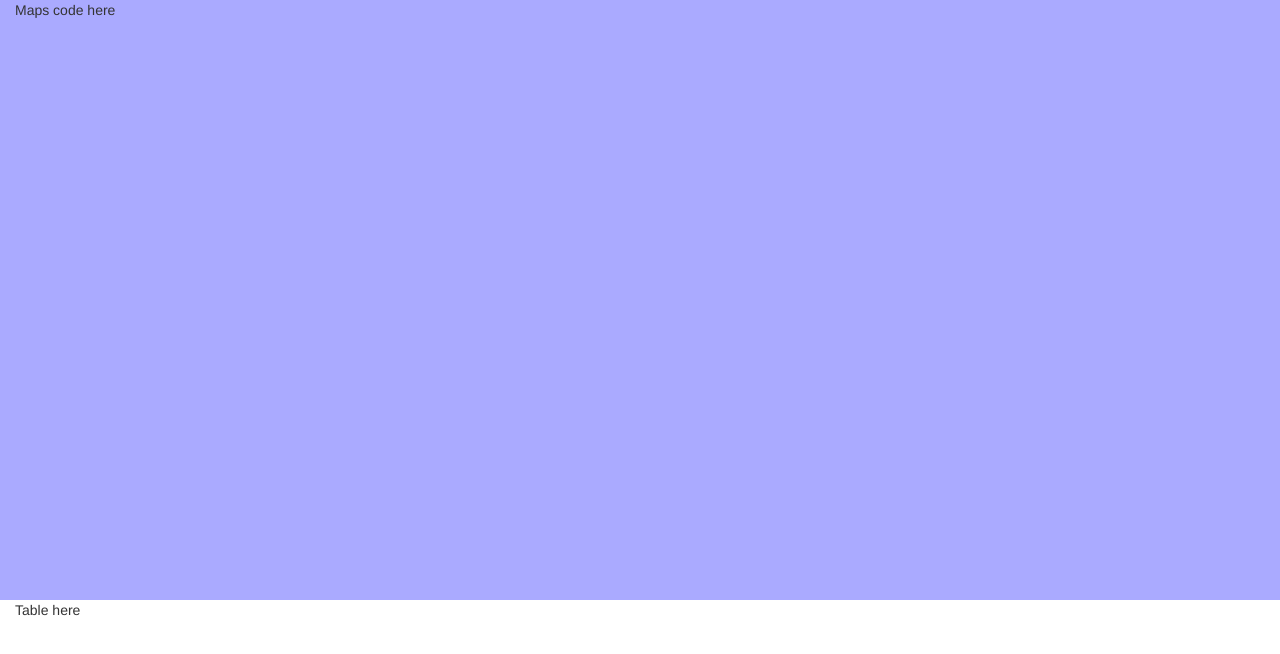
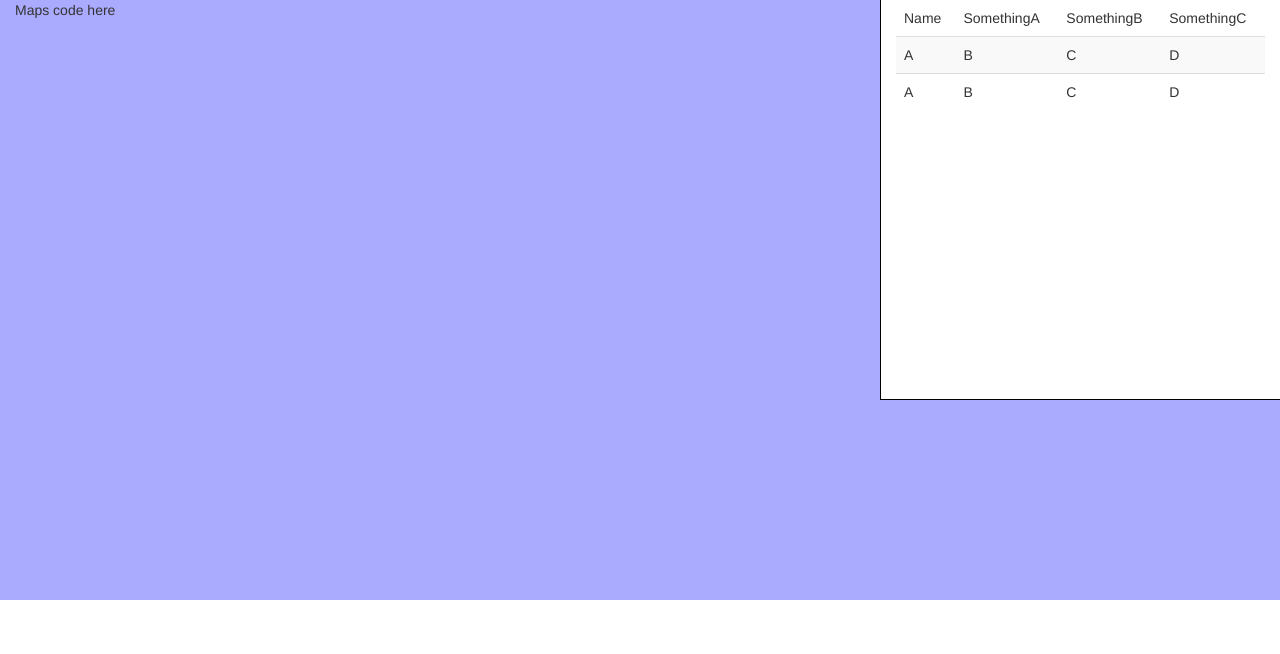
Before and after one commit to alecgonzales/nokia-bigdata-hackathon1, a plain HTML site: page frontend/index.html in a window 1280 px wide. Drawn offline with nearby package versions, Linux system fonts and the light colour scheme.

Commit message:
Added some layouts for the search sidebar.

```diff
--- a/frontend/index.html
+++ b/frontend/index.html
@@ -20,14 +20,39 @@
     <![endif]-->
   </head>
   <body>
-    <div id="maps" class="container-fluid">
-      <div class="row">
-        <div class="col-md-12">Maps code here</div>
-      </div>
-    </div>
-    <div id="search" class="container-fluid">
-      <div class="row">
-        <div class="col-md-12">Table here</div>
+    <div class="container-fluid">
+      <div id="app">
+        <div id="maps" class="row">
+          <div class="col-md-12">Maps code here</div>
+        </div>
+        <div id="search" class="row">
+          <div class="col-md-12">
+            <table class="table table-striped">
+              <thead>
+                <tr>
+                  <td>Name</td>
+                  <td>SomethingA</td>
+                  <td>SomethingB</td>
+                  <td>SomethingC</td>
+                </tr>
+              </thead>
+              <tbody>
+                <tr>
+                  <td>A</td>
+                  <td>B</td>
+                  <td>C</td>
+                  <td>D</td>
+                </tr>
+                <tr>
+                  <td>A</td>
+                  <td>B</td>
+                  <td>C</td>
+                  <td>D</td>
+                </tr>
+              </tbody>
+            </table>
+          </div>
+        </div>
       </div>
     </div>
 
--- a/frontend/style.css
+++ b/frontend/style.css
@@ -1,4 +1,19 @@
+#app {
+  position: relative;
+}
+
 #maps {
   height: 600px;
-  background: #aaF;
+  background: #aaf;
 }
+
+#search {
+  position: absolute;
+  top: 0;
+  right: 0;
+  height: 400px;
+  width: 400px;
+  background: #fff;
+  border-left: 1px solid #000;
+  border-bottom: 1px solid #000;
+}
```
